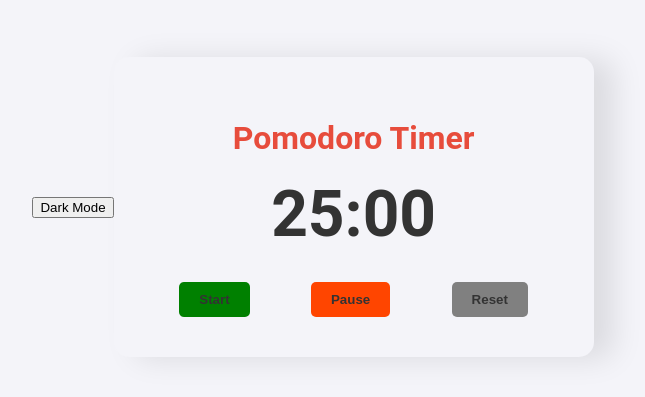
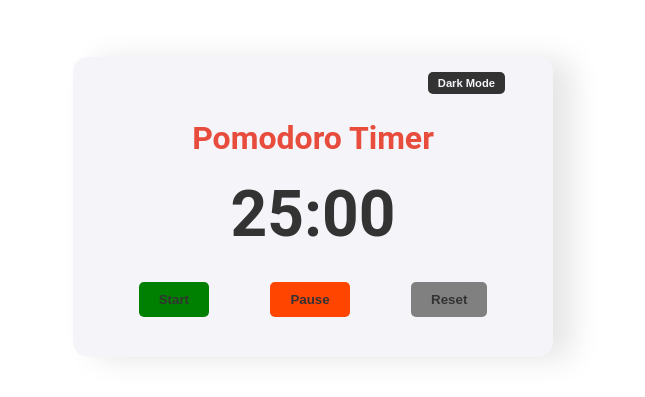
Before and after one commit to markopersonally/pomodoro-timer, a plain HTML site: page index.html in a window 1280 px wide. Shown: the part 193-590 px from the top of the page, without its empty margins (327-972 px from the left). Drawn offline with Linux system fonts and the light colour scheme.

Commit message:
chenging btn "dark-mode"

```diff
--- a/index.html
+++ b/index.html
@@ -7,8 +7,8 @@
     <link rel="stylesheet" href="style.css" />
   </head>
   <body>
-    <button class="d" id="toggleDarkMode">Dark Mode</button>
     <div class="pomodoro-container">
+      <button class="toggleDarkMode" id="toggleDarkMode">Dark Mode</button>
       <h1 class="title">Pomodoro Timer</h1>
       <div class="timer" id="timer">
         <span id="minutes">25</span>:<span id="seconds">00</span>
--- a/style.css
+++ b/style.css
@@ -1,6 +1,6 @@
 body {
   font-family: "Roboto", sans-serif;
-  background-color: #f4f4f9;
+  background-color: #ffffff;
   color: #333;
   display: flex;
   justify-content: center;
@@ -15,6 +15,7 @@ body.dark-mode {
 }
 
 .pomodoro-container {
+  position: relative;
   background-color: #f4f4f9;
   padding: 40px;
   border-radius: 15px;
@@ -27,6 +28,26 @@ body.dark-mode {
 body.dark-mode .pomodoro-container {
   background-color: #444;
   color: #f4f4f9;
+}
+
+.toggleDarkMode {
+  position: absolute;
+  top: 5%;
+  right: 10%;
+  padding: 5px 10px;
+  border: none;
+  border-radius: 5px;
+  font-size: 0.7rem;
+  font-weight: bold;
+  background-color: #333;
+  color: #f4f4f9;
+  cursor: pointer;
+  transition: background-color 0.3s, color 0.3s;
+}
+
+body.dark-mode .toggleDarkMode {
+  background-color: #f4f4f9;
+  color: #333;
 }
 
 .title {
```
